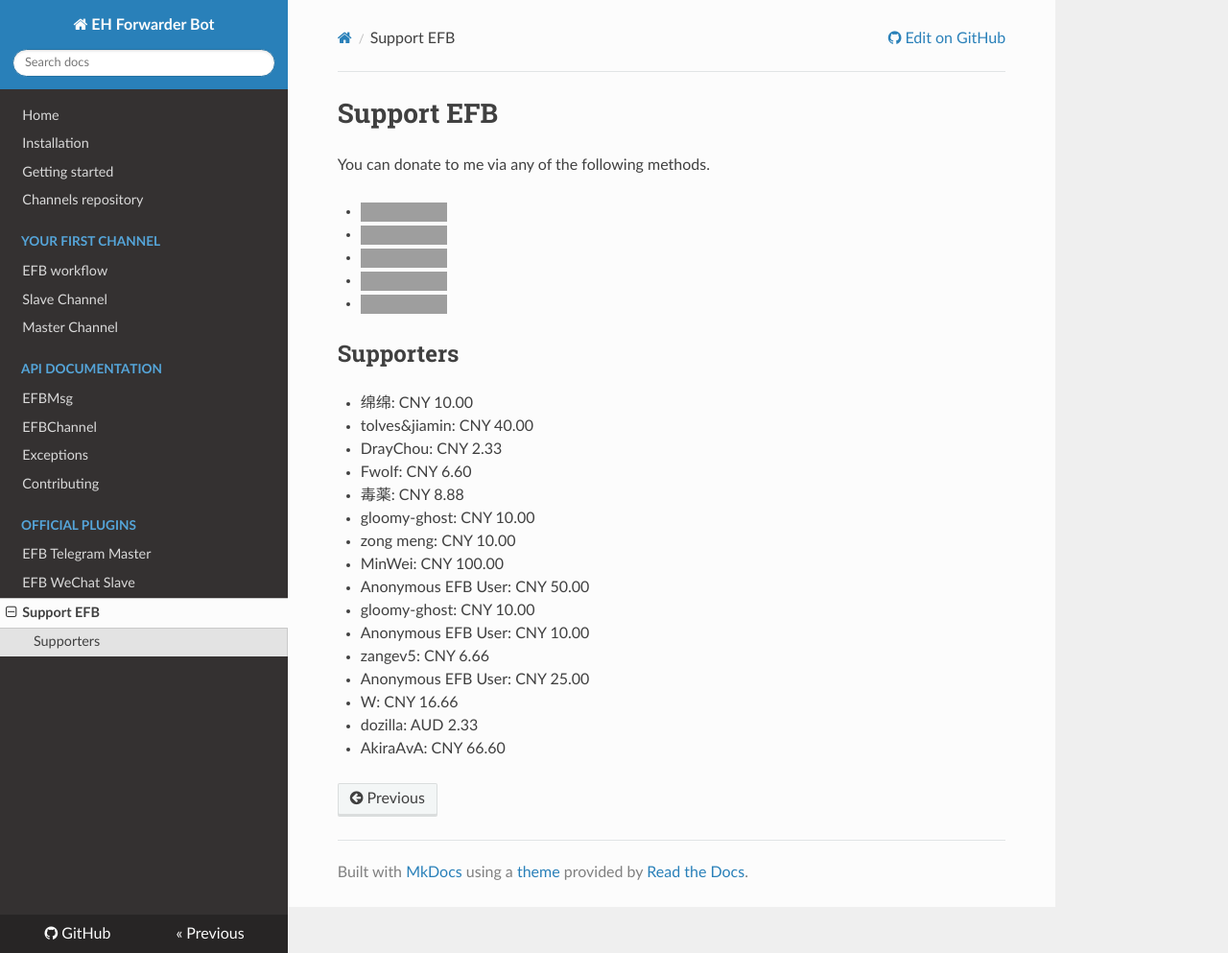
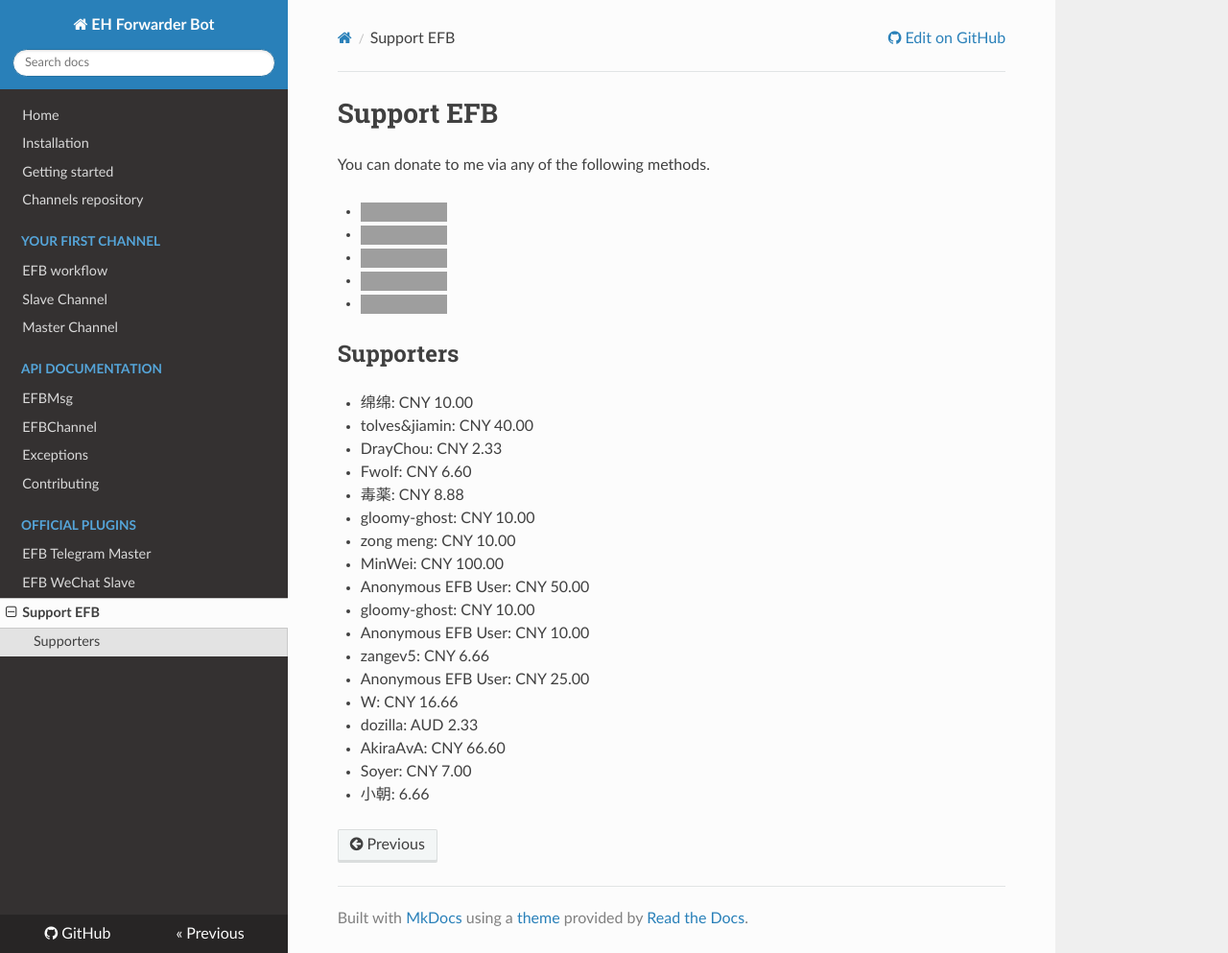
Before and after one commit to ehForwarderBot/ehForwarderBot, an MkDocs documentation site: the page built from docs/donations.md, in a window 1280 px wide and 993 px high. Shown: the whole window at 96% size. Built offline with MkDocs 1.6.1, drawn with Linux system fonts in a browser that asks for light colours; nearby versions of some CDN libraries; old or Windows-style settings are respelled for this version of MkDocs; grey boxes are pictures that could not be loaded.

Commit message:
Thanks for the donations from Soyer and 小朝.

```diff
--- a/docs/donations.md
+++ b/docs/donations.md
@@ -26,3 +26,5 @@
 * W: CNY 16.66
 * dozilla: AUD 2.33
 * AkiraAvA: CNY 66.60
+* Soyer: CNY 7.00
+* 小朝: 6.66
```
